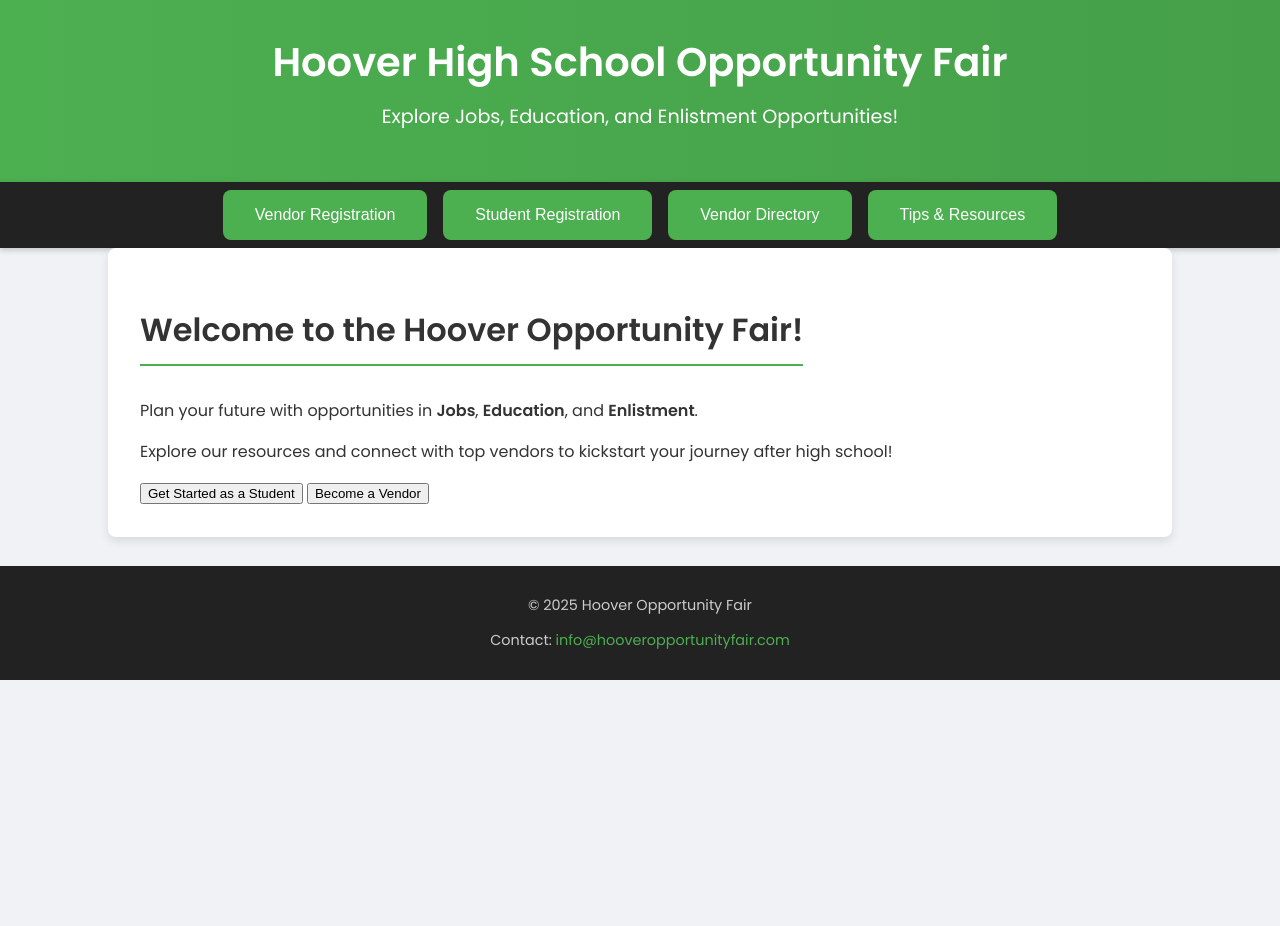
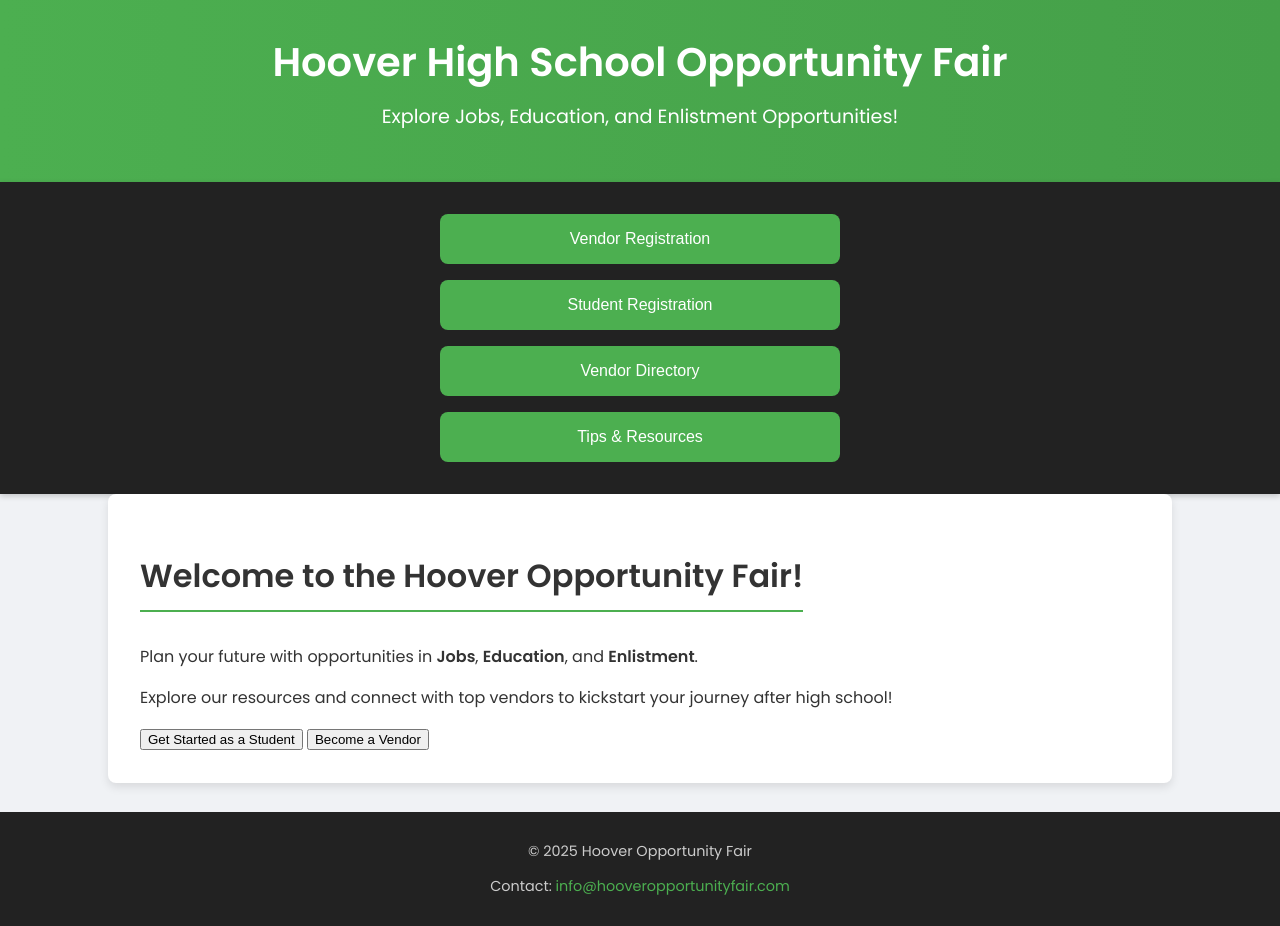
Before and after one commit to Wellz26/opportunity-fair-app, a plain HTML site: page index.html in a window 1280 px wide. Before the commit the page ends 800 px from the top, so only its background shows below. Drawn offline with Linux system fonts and the light colour scheme.

Commit message:
Update styles.css

```diff
--- a/styles.css
+++ b/styles.css
@@ -30,9 +30,11 @@ header p {
 
 nav {
   display: flex;
+  flex-direction: column; /* Stacks the buttons vertically */
+  align-items: center;    /* Centers them horizontally */
   justify-content: center;
-  flex-wrap: wrap;
   background-color: #222;
+  padding: 1.5rem 0;
   box-shadow: 0 2px 6px rgba(0, 0, 0, 0.2);
 }
 
@@ -40,12 +42,15 @@ nav button {
   background-color: #4CAF50;
   color: #fff;
   border: none;
-  padding: 1em 2em;
-  margin: 0.5em;
+  padding: 1rem 2rem;
+  margin: 0.5rem 0;
+  width: 90%;              /* Full width on mobile */
+  max-width: 400px;        /* Fixed width on larger screens */
+  font-size: 1rem;
+  border-radius: 8px;
   cursor: pointer;
-  border-radius: 8px;
-  font-size: 1em;
   transition: background-color 0.3s, transform 0.2s;
+  text-align: center;
 }
 
 nav button:hover,
```
